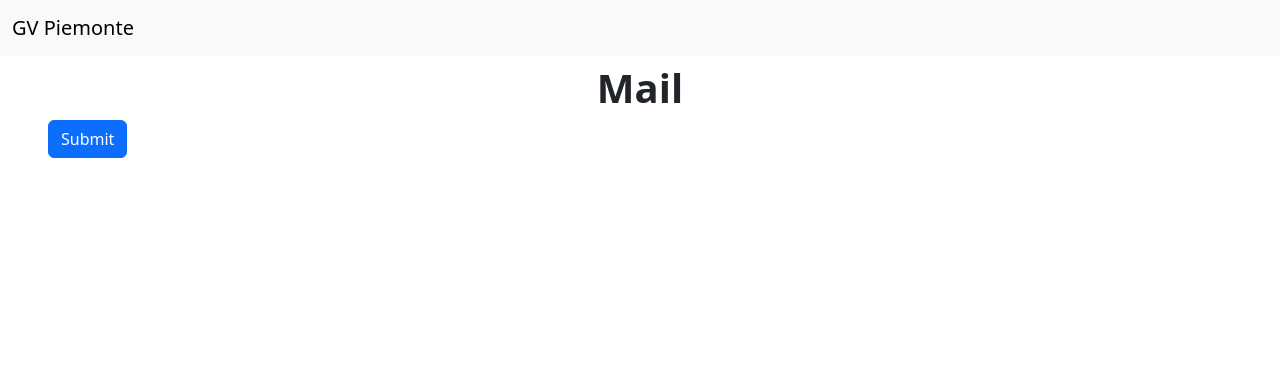
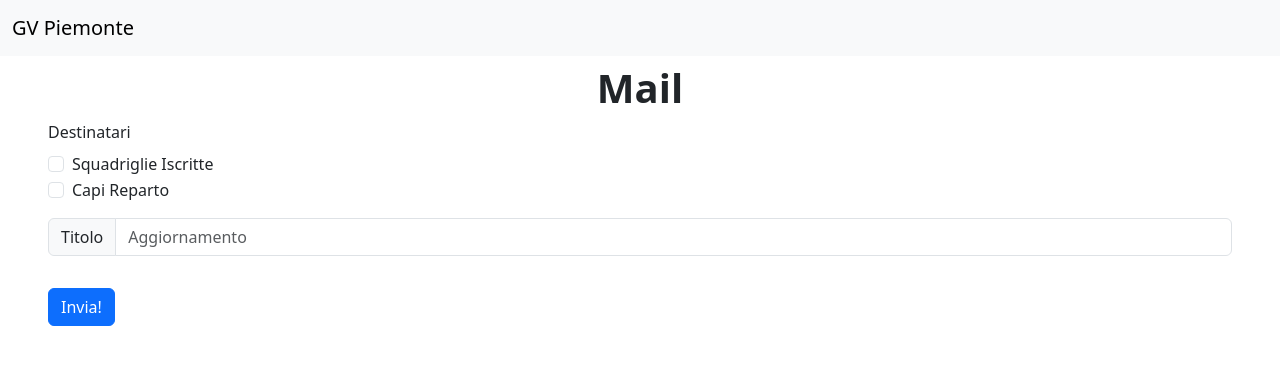
Before and after one commit to egit-guidoncini-verdi/guidonciniverdi-gestionale, a Flask app: page /crea_mail in a window 1280 px wide. Shown: the top 365 px of the page. Run offline with Flask 3, Linux system fonts and the light colour scheme; parts of the project's set-up code (start-up, migrations or seed data) failed here and were passed over; some libraries are stand-ins or nearby versions.

Commit message:
interfaccia per creazione testi mail

```diff
--- a/app.py
+++ b/app.py
@@ -136,6 +136,7 @@
             server.ehlo()
             server.login(cr["mail"]["sender_email"], cr["mail"]["passwd"])
             server.sendmail(cr["mail"]["sender_email"], indirizzo, message.as_string())
+            server.quit()
         return True
     except:
         return False
--- a/templates/testo_mail.html
+++ b/templates/testo_mail.html
@@ -17,8 +17,27 @@
 <div class="mx-5">
 
 <form method="post">
+    <div class="mb-3">
+        <label for="exampleInputEmail1" class="form-label">Destinatari</label>
+        <div class="form-check">
+        <input class="form-check-input" type="checkbox" value="" id="flexCheckDefault">
+        <label class="form-check-label" for="flexCheckDefault">
+            Squadriglie Iscritte
+        </label>
+        </div>
+        <div class="form-check">
+        <input class="form-check-input" type="checkbox" value="" id="flexCheckChecked">
+        <label class="form-check-label" for="flexCheckChecked">
+            Capi Reparto
+        </label>
+        </div>
+    </div>
+    <div class="input-group mb-3">
+    <span class="input-group-text" id="basic-addon1">Titolo</span>
+    <input type="text" class="form-control" placeholder="Aggiornamento" aria-label="Aggiornamento" aria-describedby="basic-addon1">
+    </div>
     {{ ckeditor.create(value=preset) }}
-    <button type="submit" class="btn btn-primary">Submit</button>
+    <button type="submit" class="btn btn-primary my-3">Invia!</button>
 </form>
 
 </div>
```
